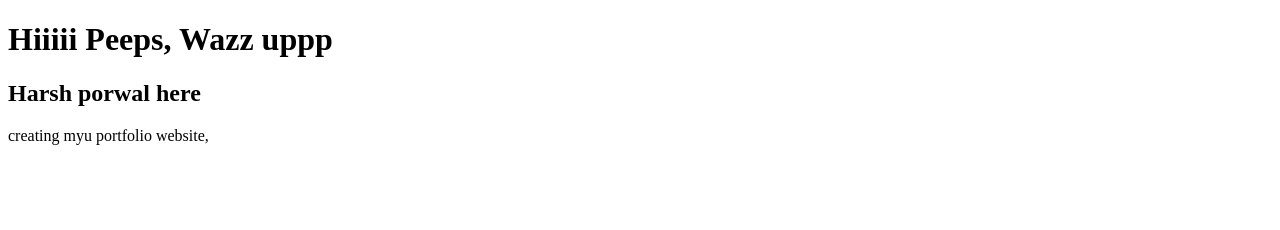
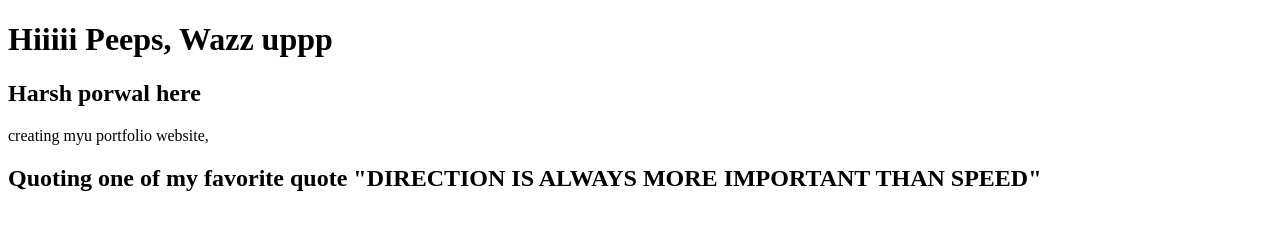
Before and after one commit to h-harsh/new-site-repo, a plain HTML site: page index.html in a window 1280 px wide. Drawn offline with Linux system fonts and the light colour scheme.

Commit message:
addedtext: more details added on site

```diff
--- a/index.html
+++ b/index.html
@@ -9,5 +9,6 @@
     <h1>Hiiiii Peeps, Wazz uppp</h1>
     <h2>Harsh porwal here</h2>
     <p>creating myu portfolio website, </p>
+    <h2>Quoting one of my favorite quote "DIRECTION IS ALWAYS MORE IMPORTANT THAN SPEED"</h2>
 </body>
 </html>
```
